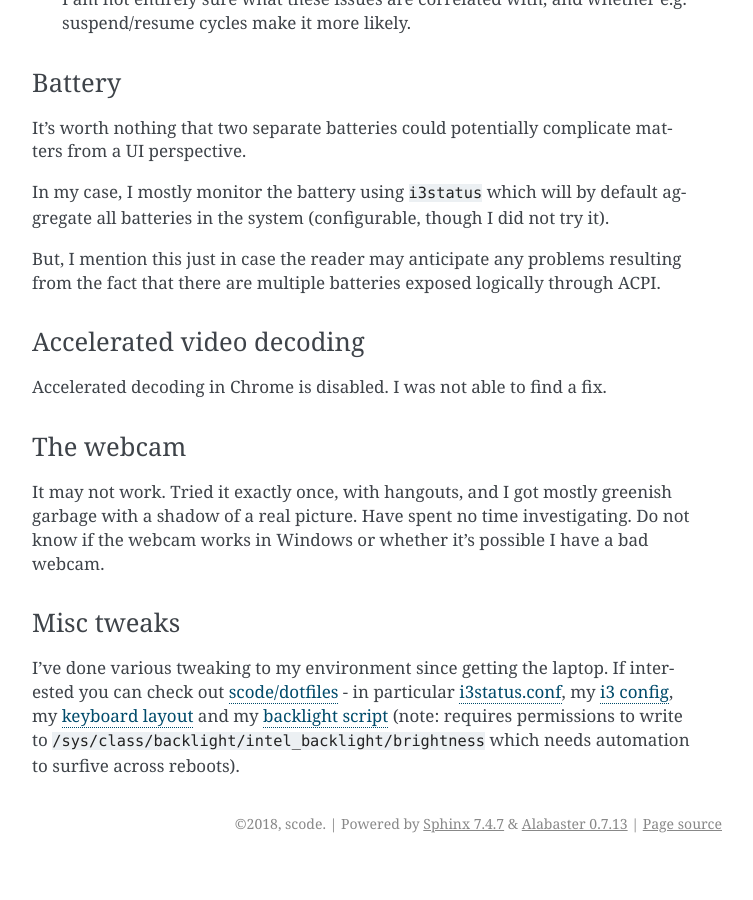
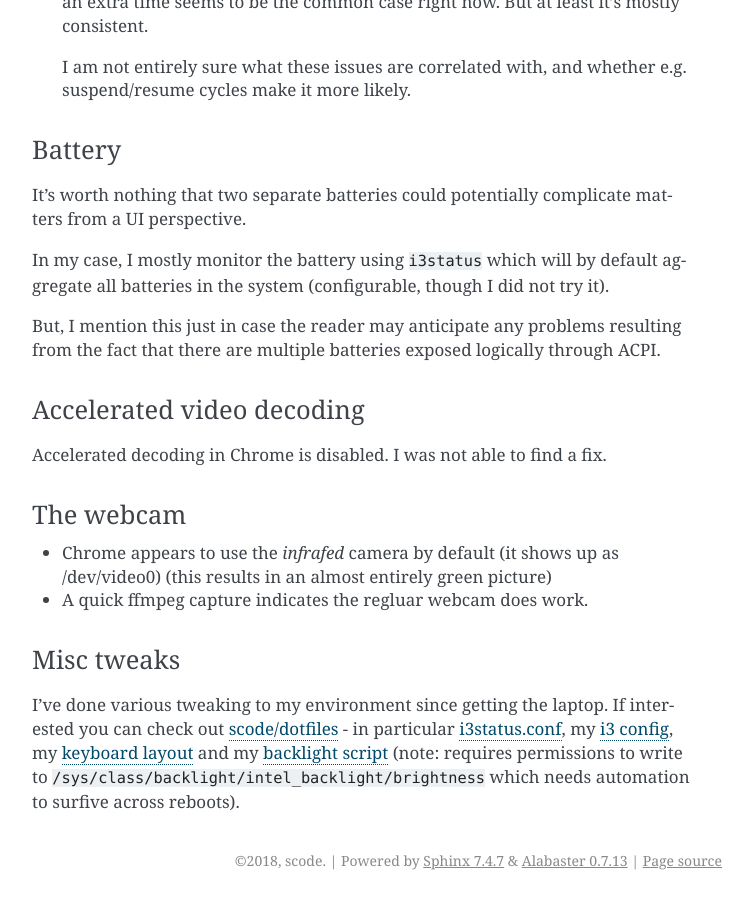
Before and after one commit to scode/docs, a Sphinx documentation site: the page built from docs/source/hardware/thinkpad_t580_linux.rst, in a window 1280 px wide and 900 px high, scrolled down 5561 px. Shown: the whole window, without its empty margins (388-1141 px from the left). Built offline with Sphinx 7.4.7, drawn with Linux system fonts in a browser that asks for light colours; before the commit the page ends 6424 px from its top, so only the background shows below that; some of the changed text lies outside the part shown.

Commit message:
Update webcam information.

```diff
--- a/docs/source/hardware/thinkpad_t580_linux.rst
+++ b/docs/source/hardware/thinkpad_t580_linux.rst
@@ -15,6 +15,10 @@ Changelog (significant updates only)
 * 2018-04-07
 
   * Initial version, about 3 weeks or so after receiving the laptop.
+
+* 2018-0408
+
+  * More information about the webcam.
 
 The touchpad
 ------------
@@ -290,10 +294,10 @@ fix.
 The webcam
 ^^^^^^^^^^
 
-It may not work. Tried it exactly once, with hangouts, and I got
-mostly greenish garbage with a shadow of a real picture. Have spent no
-time investigating. Do not know if the webcam works in Windows or
-whether it's possible I have a bad webcam.
+* Chrome appears to use the *infrafed* camera by default (it shows up
+  as /dev/video0) (this results in an almost entirely green picture)
+
+* A quick ffmpeg capture indicates the regluar webcam does work.
 
 Misc tweaks
 ^^^^^^^^^^^
```
